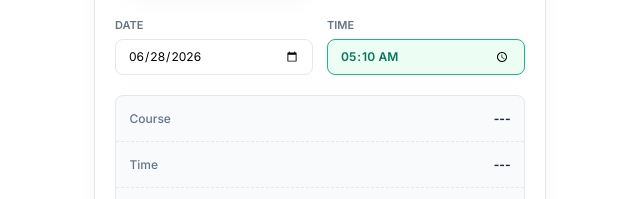
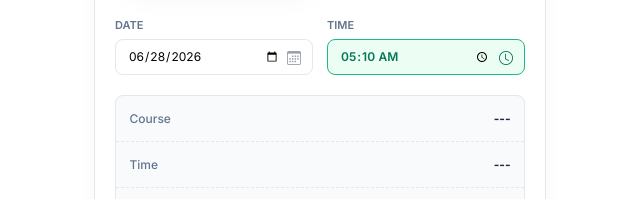
Before and after one commit to hengly9723-byte/Portal, a website: page src/check_in.html in a window 1280 px wide. Shown: the part 217-416 px from the top of the page, 455-1095 px from the left. Drawn offline with nearby package versions, Linux system fonts and the light colour scheme; a web font is replaced by a local one.

Commit message:
update message

```diff
--- a/src/check_in.html
+++ b/src/check_in.html
@@ -248,13 +248,25 @@
                         <div class="h-auto w-full mt-[20px] grid grid-cols-2 gap-[14px]">
                             <div class="h-auto w-full">
                                 <h1 class="font-inter text-[#64748b] text-[11px] font-semibold leading-[17px]">DATE</h1>
-                                <input type="date" id="today-date"
-                                    class="h-[36px] w-full rounded-lg border-1 border-[#e5e7eb] my-[5px] px-3 font-inter text-[12px] font-normal leading-[18px] text-black outline-none focus:border-[#3c82f6] focus:ring-4 focus:ring-[#ecf2fe] transition-all duration-150">
+                                <div class="relative w-full my-[5px]">
+                                    <input type="date" id="today-date"
+                                        class="appearance-none h-[36px] w-full rounded-lg border border-[#e5e7eb] pl-3 pr-8 font-inter text-[12px] font-normal leading-[18px] text-black outline-none focus:border-[#3c82f6] focus:ring-4 focus:ring-[#ecf2fe] transition-all duration-150 bg-white">
+                                    <div
+                                        class="absolute right-3 top-1/2 -translate-y-1/2 pointer-events-none text-gray-400 flex items-center">
+                                        <i class="bi bi-calendar3 text-[14px]"></i>
+                                    </div>
+                                </div>
                             </div>
                             <div class="h-auto w-full">
                                 <h1 class="font-inter text-[#64748b] text-[11px] font-semibold leading-[17px]">TIME</h1>
-                                <input type="time" id="time"
-                                    class="h-[36px] w-full rounded-lg border-1 border-[#1bba84] bg-[#ecfdf4] my-[5px] px-3 font-inter text-[12px] font-semibold leading-[18px] text-[#057857] outline-none focus:border-[#3c82f6] focus:ring-4 focus:ring-[#ecf2fe] transition-all duration-150">
+                                <div class="relative w-full my-[5px]">
+                                    <input type="time" id="time"
+                                        class="appearance-none h-[36px] w-full rounded-lg border border-[#1bba84] bg-[#ecfdf4] pl-3 pr-8 font-inter text-[12px] font-semibold leading-[18px] text-[#057857] outline-none focus:border-[#3c82f6] focus:ring-4 focus:ring-[#ecf2fe] transition-all duration-150">
+                                    <div
+                                        class="absolute right-3 top-1/2 -translate-y-1/2 pointer-events-none text-[#057857] flex items-center">
+                                        <i class="bi bi-clock text-[14px]"></i>
+                                    </div>
+                                </div>
                             </div>
                         </div>
 
```
Also changed, not shown: src/output.css.
